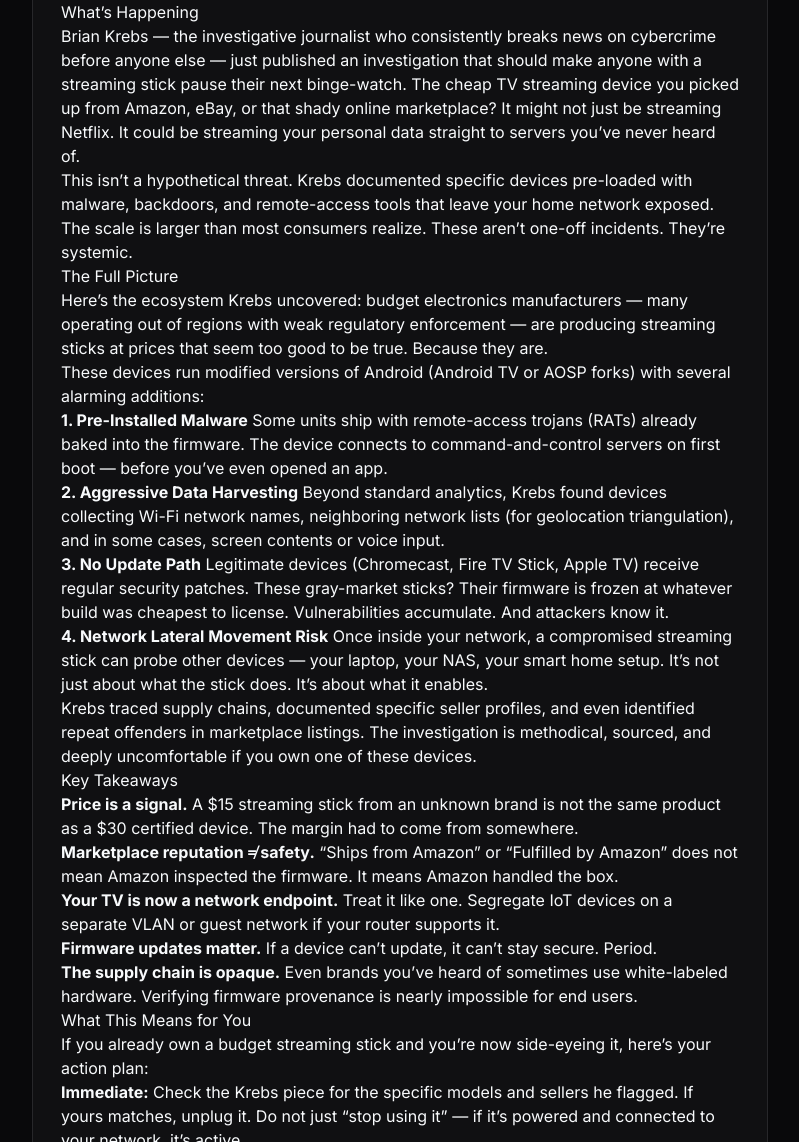
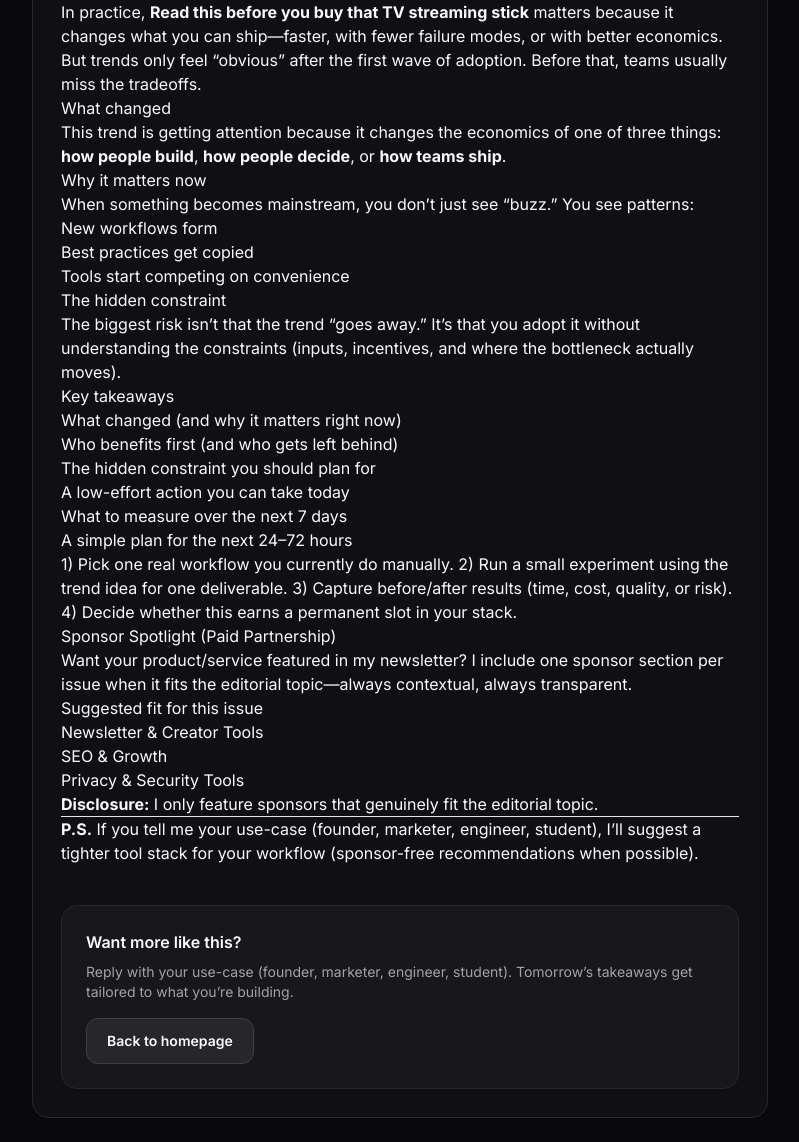
Before and after one commit to zheeno/jists, a Jekyll site: the page built from _posts/2026-07-31-read-this-before-you-buy-that-tv-streaming-stick.md, in a window 1280 px wide and 1400 px high, scrolled down 356 px. Shown: the part 258-1400 px from the top of the window, without its empty margins (240-1039 px from the left). Built offline with Jekyll 4.4.1, drawn with Linux system fonts in a browser that asks for light colours; nearby versions of some CDN libraries; some of the changed text lies outside the part shown.

Commit message:
Update _posts/2026-07-31-read-this-before-you-buy-that-tv-streaming-stick.md

```diff
--- a/_posts/2026-07-31-read-this-before-you-buy-that-tv-streaming-stick.md
+++ b/_posts/2026-07-31-read-this-before-you-buy-that-tv-streaming-stick.md
@@ -1,96 +1,57 @@
 ---
 layout: post
-title: "Read This Before You Buy That TV Streaming Stick"
+title: "Read this before you buy that TV streaming stick"
 date: 2026-07-31
 source: "hackernews"
 ---
 
 ![Featured image](https://picsum.photos/seed/cybersecurity%2Chome+network%2Cprivacy/1600/900)
 
+In practice, **Read this before you buy that TV streaming stick** matters because it changes what you can ship—faster, with fewer failure modes, or with better economics.
 
-## What's Happening
+But trends only feel “obvious” after the first wave of adoption. Before that, teams usually miss the tradeoffs.
 
-Brian Krebs — the investigative journalist who consistently breaks news on cybercrime before anyone else — just published an investigation that should make anyone with a streaming stick pause their next binge-watch. The cheap TV streaming device you picked up from Amazon, eBay, or that shady online marketplace? It might not just be streaming Netflix. It could be streaming your personal data straight to servers you’ve never heard of.
+## What changed
 
-This isn't a hypothetical threat. Krebs documented specific devices pre-loaded with malware, backdoors, and remote-access tools that leave your home network exposed. The scale is larger than most consumers realize. These aren't one-off incidents. They're systemic.
+This trend is getting attention because it changes the economics of one of three things: **how people build**, **how people decide**, or **how teams ship**.
 
-## The Full Picture
+## Why it matters now
 
-Here's the ecosystem Krebs uncovered: budget electronics manufacturers — many operating out of regions with weak regulatory enforcement — are producing streaming sticks at prices that seem too good to be true. Because they are.
+When something becomes mainstream, you don’t just see “buzz.” You see patterns:
+- New workflows form
+- Best practices get copied
+- Tools start competing on convenience
 
-These devices run modified versions of Android (Android TV or AOSP forks) with several alarming additions:
+## The hidden constraint
 
-**1. Pre-Installed Malware**
-Some units ship with remote-access trojans (RATs) already baked into the firmware. The device connects to command-and-control servers on first boot — before you've even opened an app.
+The biggest risk isn’t that the trend “goes away.” It’s that you adopt it without understanding the constraints (inputs, incentives, and where the bottleneck actually moves).
 
-**2. Aggressive Data Harvesting**
-Beyond standard analytics, Krebs found devices collecting Wi-Fi network names, neighboring network lists (for geolocation triangulation), and in some cases, screen contents or voice input.
+## Key takeaways
 
-**3. No Update Path**
-Legitimate devices (Chromecast, Fire TV Stick, Apple TV) receive regular security patches. These gray-market sticks? Their firmware is frozen at whatever build was cheapest to license. Vulnerabilities accumulate. And attackers know it.
+- What changed (and why it matters right now)
+- Who benefits first (and who gets left behind)
+- The hidden constraint you should plan for
+- A low-effort action you can take today
+- What to measure over the next 7 days
 
-**4. Network Lateral Movement Risk**
-Once inside your network, a compromised streaming stick can probe other devices — your laptop, your NAS, your smart home setup. It's not just about what the stick does. It's about what it enables.
+## A simple plan for the next 24–72 hours
 
-Krebs traced supply chains, documented specific seller profiles, and even identified repeat offenders in marketplace listings. The investigation is methodical, sourced, and deeply uncomfortable if you own one of these devices.
+1) Pick one real workflow you currently do manually.
+2) Run a small experiment using the trend idea for one deliverable.
+3) Capture before/after results (time, cost, quality, or risk).
+4) Decide whether this earns a permanent slot in your stack.
 
-## Key Takeaways
+## Sponsor Spotlight (Paid Partnership)
 
-- **Price is a signal.** A $15 streaming stick from an unknown brand is not the same product as a $30 certified device. The margin had to come from somewhere.
-- **Marketplace reputation ≠ safety.** "Ships from Amazon" or "Fulfilled by Amazon" does not mean Amazon inspected the firmware. It means Amazon handled the box.
-- **Your TV is now a network endpoint.** Treat it like one. Segregate IoT devices on a separate VLAN or guest network if your router supports it.
-- **Firmware updates matter.** If a device can't update, it can't stay secure. Period.
-- **The supply chain is opaque.** Even brands you've heard of sometimes use white-labeled hardware. Verifying firmware provenance is nearly impossible for end users.
+Want your product/service featured in my newsletter? I include one sponsor section per issue when it fits the editorial topic—always contextual, always transparent.
 
-## What This Means for You
+### Suggested fit for this issue
+- Newsletter & Creator Tools
+- SEO & Growth
+- Privacy & Security Tools
 
-If you already own a budget streaming stick and you're now side-eyeing it, here's your action plan:
-
-**Immediate:** Check the Krebs piece for the specific models and sellers he flagged. If yours matches, unplug it. Do not just "stop using it" — if it's powered and connected to your network, it's active.
-
-**Short-term:** Audit your network. Check what devices are connected. Most modern routers let you see a device list. Look for anything you don't recognize. Rename your networks if you've been using default SSIDs.
-
-**Medium-term:** Replace the device with a verified, brand-name streaming stick from an authorized retailer. Yes, it costs more. The alternative is contributing your bandwidth and data to a botnet or surveillance operation.
-
-**Long-term:** Push for accountability. These devices persist because enforcement is fragmented, marketplaces optimize for transaction volume over safety, and consumers don't know what questions to ask. Awareness is the first constraint on this market.
-
-## Tools & Resources
-
-If you're securing your digital life, here are the tools that actually matter:
-
-- **[NordVPN](YOUR_AFFILIATE_LINK)** — For encrypting traffic on devices you can't fully trust, and preventing ISP-level tracking on everything you stream.
-- **[1Password](YOUR_AFFILIATE_LINK)** — Your streaming accounts (Netflix, Hulu, etc.) are worth money on dark web markets. Unique, strong passwords on every service.
-- **[pfSense / OPNsense](YOUR_AFFILIATE_LINK)** — If you're technical, a proper network firewall with VLAN segmentation isolates IoT devices from your critical data.
-- **[Pi-hole](YOUR_AFFILIATE_LINK)** — Network-wide ad and tracker blocking. Cuts off telemetry endpoints these devices phone home to.
+**Disclosure:** I only feature sponsors that genuinely fit the editorial topic.
 
 ---
 
-**Enjoyed this?** Forward it to someone who needs to see it. The best discoveries are shared.
-
-**Got feedback?** Hit reply — I read every response.
-
----
-
-*Issue #1 — July 31, 2026 — [Website] — [Twitter/X] — [LinkedIn]*
-
----
-
-## Affiliate Link Slots (Replace YOUR_AFFILIATE_LINK with actual URLs):
-
-1. **NordVPN** — https://nordvpn.com?ref=YOUR_ID
-2. **1Password** — https://1password.com?ref=YOUR_ID
-3. **pfSense** — https://pfsense.org (direct, no affiliate for open-source)
-4. **Pi-hole** — https://pi-hole.net (direct, no affiliate for open-source)
-5. **Amazon Fire TV Stick** — https://amazon.com?tag=YOUR_TAG (alternative recommendation)
-6. **Google Chromecast** — https://store.google.com?ref=YOUR_ID
-
-
----
-
-**P.S.** Ready to level up? Here are the tools I actually use:
-
-- [NordVPN](https://nordvpn.com?ref=YOUR_ID)
-- [Google Analytics 4 + Looker Studio](https://analytics.google.com)
-- [1Password](https://1password.com?ref=YOUR_ID)
-
-*Some links are affiliate links — I only recommend what I use.*
+**P.S.** If you tell me your use-case (founder, marketer, engineer, student), I’ll suggest a tighter tool stack for your workflow (sponsor-free recommendations when possible).
```
